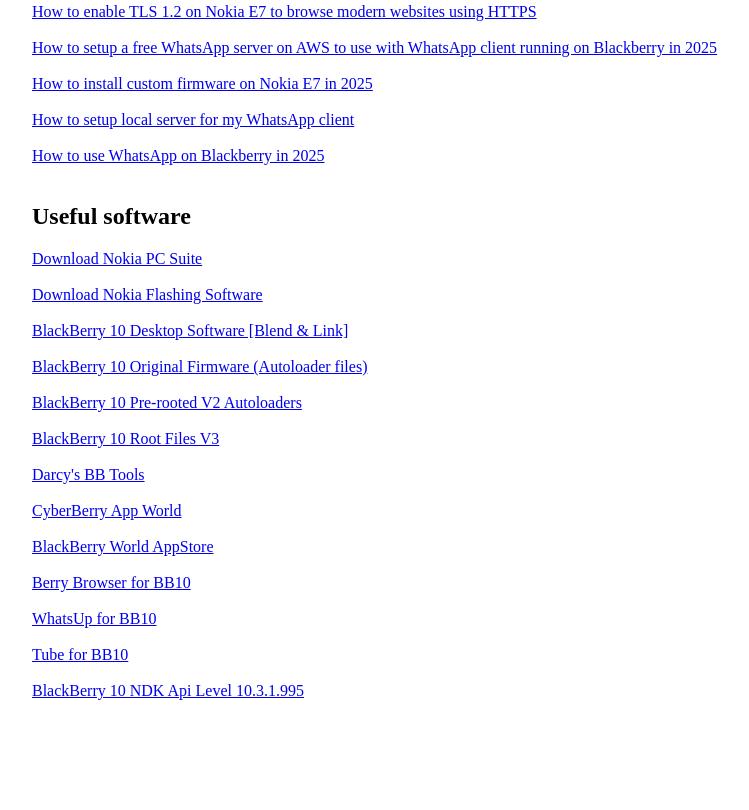
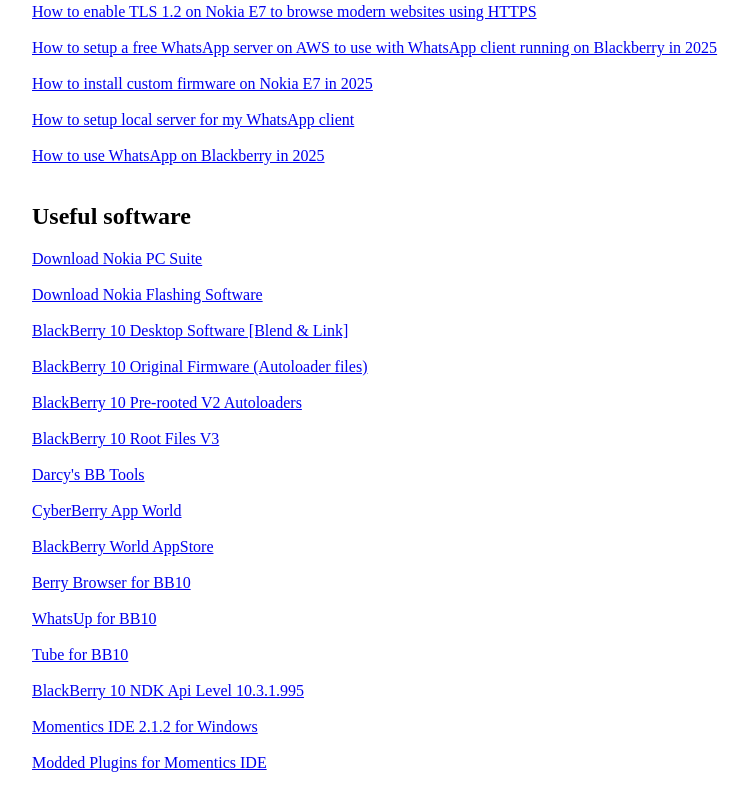
Before and after one commit to NovelProfessor/whatsapp-server, a website: page index.html in a window 1280 px wide. Shown: the part 1555-2365 px from the top of the page, without its empty margins (18-767 px from the left). Before the commit the page ends 2323 px from the top, so only its background shows below. Drawn offline with Linux system fonts and the light colour scheme.

Commit message:
Added more links in Index file

```diff
--- a/index.html
+++ b/index.html
@@ -128,6 +128,10 @@
 
 <a href="http://nokia4ever.com/download/bbndk_api.7z">BlackBerry 10 NDK Api Level 10.3.1.995</a><br/><br/>
 
+<a href="http://nokia4ever.com/download/momentics-2.1.2-201503050937.win32.x86_64.setup_2.exe">Momentics IDE 2.1.2 for Windows</a><br/><br/>
+
+<a href="http://nokia4ever.com/download/momentics-plugins.zip">Modded Plugins for Momentics IDE</a><br/><br/>
+
 
 
 </body>
```
